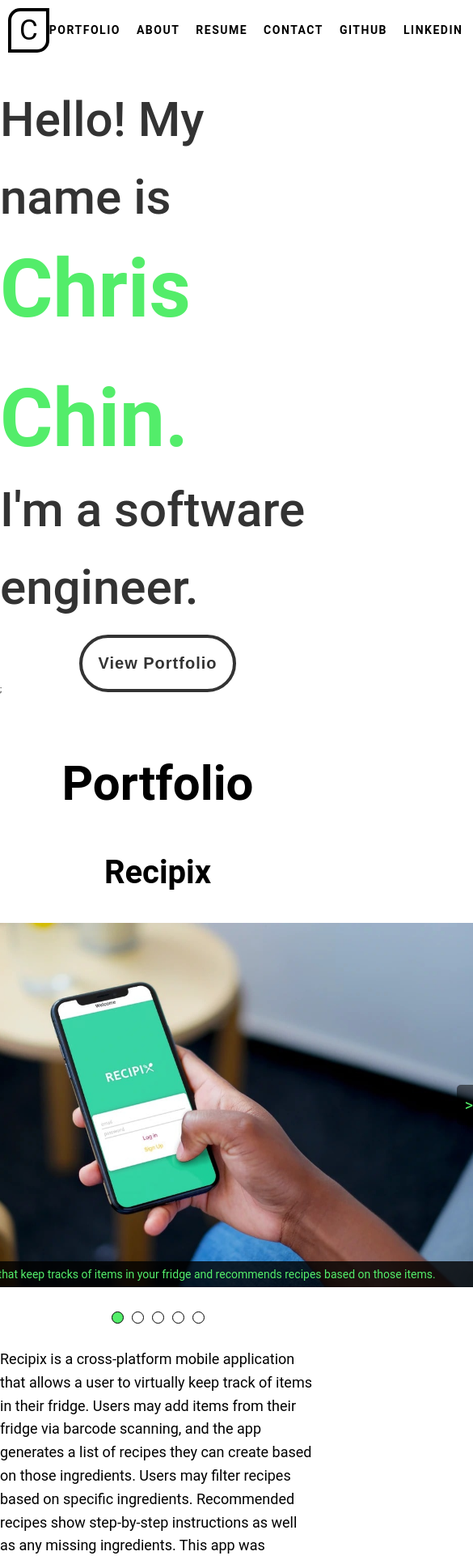
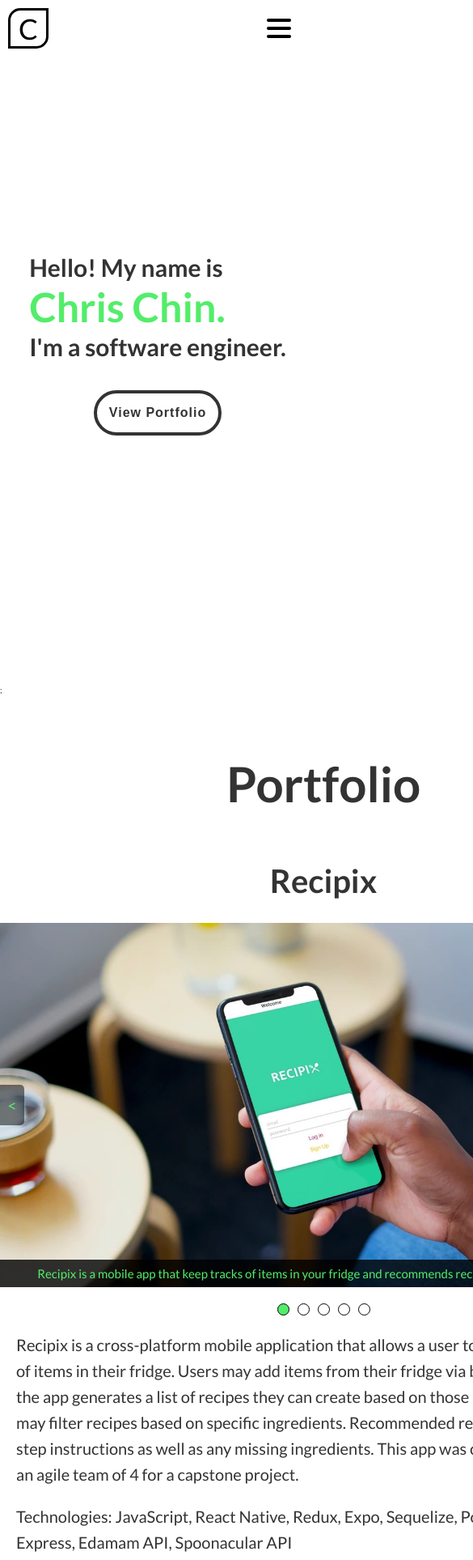
Before and after one commit to MohSin-sahi/Portfolio-React, a React (Create React App) app: page / in a window 390 px wide. Shown: the top 1927 px of the page at 81% size, 585 px wide, since content can reach past the window. Built offline with nearby package versions, Linux system fonts and the light colour scheme; the HTML template or start-up script is replaced by a standard one.

Commit message:
hamburger,header responsive

```diff
--- a/src/App.js
+++ b/src/App.js
@@ -8,14 +8,16 @@ import Footer from "./Footer";
 
 const App = () => {
   return (
+    <>
+      <Header />;
       <div className="container">
-      <Header />;
         <Portfolio />;
         <About />
         <Resume />
         <Contact />
         <Footer />
       </div>
+    </>
   );
 };
 
--- a/src/Contact.js
+++ b/src/Contact.js
@@ -1,27 +1,22 @@
 import React from "react";
 
 const Contact = () => {
-  const onHover = function () {
-    alert("this");
-  };
   return (
     <section className="contact_section">
       <h1 className="heading1">Contact</h1>
       <form className="form">
         <div className="form_group">
-          <label>Name</label>
           <input
             type="text"
             className="inHover"
             title="Please fill out this field."
             required
-            onClick={() => onHover()}
           />
           <span className="borBot"></span>
           <span className="borBotHov"></span>
+          <label>Name</label>
         </div>
         <div className="form_group">
-          <label>Email</label>
           <input
             type="email"
             className="inHover"
@@ -30,9 +25,9 @@ const Contact = () => {
           />
           <span className="borBot"></span>
           <span className="borBotHov"></span>
+          <label>Email</label>
         </div>
         <div className="form_group">
-          <label>Message</label>
           <textarea
             rows="7"
             className="inHover"
@@ -41,6 +36,7 @@ const Contact = () => {
           ></textarea>
           <span className="borBot"></span>
           <span className="borBotHov"></span>
+          <label>Message</label>
         </div>
         <div>
           <button className="btn form_btn">
--- a/src/HeadingCenter.js
+++ b/src/HeadingCenter.js
@@ -7,7 +7,7 @@ const HeadingCenter = () => {
         <p>Hello! My name is</p>
         <p>Chris Chin.</p>
         <p>I'm a software engineer.</p>
-        <button className="btn">view portfolio</button>
+        <button className="btn mt">view portfolio</button>
       </div>
     </div>
   );
--- a/src/Navbar.js
+++ b/src/Navbar.js
@@ -15,6 +15,12 @@ const Navbar = () => {
         c
       </a>
 
+      <input type="checkbox" />
+      <div class="hamburger">
+        <span class="lines line1"></span>
+        <span class="lines line2"></span>
+        <span class="lines line3"></span>
+      </div>
       <ul className="navbar_list">
         {menu.map((item, i) => (
           <li className="navbar_item" key={i}>
--- a/src/Portfolio.js
+++ b/src/Portfolio.js
@@ -4,13 +4,11 @@ import { portfolioData } from "./data";
 
 const Portfolio = () => {
   return (
-    <section>
-      <div className="portfolio">
-        <h1 className="heading1">Portfolio</h1>
-        {portfolioData.map((portfolioData, i) => (
-          <PortfolioSlider portfolioData={portfolioData} key={i} />
-        ))}
-      </div>
+    <section className="portfolio_section">
+      <h1 className="heading1">Portfolio</h1>
+      {portfolioData.map((portfolioData, i) => (
+        <PortfolioSlider portfolioData={portfolioData} key={i} />
+      ))}
     </section>
   );
 };
--- a/src/PortfolioSlider.js
+++ b/src/PortfolioSlider.js
@@ -13,7 +13,7 @@ const PortfolioSlider = ({ portfolioData }) => {
     setStep((step) => (step === portfolioData.slide.length - 1 ? 0 : step + 1));
   };
   return (
-    <>
+    <div className="portfolio">
       <h2 className="heading2">{portfolioData.title}</h2>
 
       <div className="slider_box">
@@ -56,7 +56,7 @@ const PortfolioSlider = ({ portfolioData }) => {
           ))}
         </div>
       </div>
-    </>
+    </div>
   );
 };
 
--- a/src/index.css
+++ b/src/index.css
@@ -1,3 +1,5 @@
+@import url("https://fonts.googleapis.com/css2?family=Lato:ital,wght@0,100;0,300;0,400;0,700;0,900;1,100;1,300;1,400;1,700;1,900&display=swap");
+
 *,
 *::after,
 *::before {
@@ -11,16 +13,18 @@ html {
 }
 body {
   font-weight: 400;
-  font-family: "Roboto", sans-serif;
+  font-family: "Lato", sans-serif;
   line-height: 1.6;
+  color: #333;
 }
 .container {
-  max-width: 85rem;
+  max-width: 100rem;
   margin: 0 auto;
 }
 .header {
   display: flex;
   flex-direction: column;
+  justify-content: center;
   gap: 4rem;
   height: 100vh;
   position: relative;
@@ -38,19 +42,23 @@ body {
   background-color: #fff;
   z-index: 100;
 }
+.navbar input,
+.navbar .hamburger {
+  display: none;
+}
 .navbar .logo {
   font-size: 3.5rem;
   text-decoration: none;
   text-transform: capitalize;
   color: #000;
   font-weight: 400;
-  width: 5.5rem;
-  height: 5.5rem;
+  width: 5rem;
+  height: 5rem;
   display: flex;
   justify-content: center;
   align-items: center;
   text-align: center;
-  border: 4px solid #000;
+  border: 3px solid #000;
   padding: 1rem;
   border-top-left-radius: 1.5rem;
   border-bottom-right-radius: 1.5rem;
@@ -62,7 +70,7 @@ body {
 .navbar .navbar_list {
   list-style: none;
   display: flex;
-  gap: 2rem;
+  gap: 2.5rem;
 }
 .navbar .navbar_item {
   font-size: 1.4rem;
@@ -73,7 +81,7 @@ body {
 }
 .navbar .navbar_link {
   text-decoration: none;
-  color: #000;
+  color: #333;
 }
 
 .navbar .navbar_link::after {
@@ -90,23 +98,119 @@ body {
   width: 100%;
   left: 0;
 }
+
+@media only screen and (max-width: 60em) {
+  .navbar input,
+  .navbar .hamburger {
+    display: block;
+  }
+
+  .navbar input {
+    width: 30px;
+    height: 24px;
+    position: absolute;
+    right: 30px;
+    z-index: 2000;
+    opacity: 0;
+    cursor: pointer;
+  }
+
+  .navbar .hamburger {
+    width: 30px;
+    height: 24px;
+    position: absolute;
+    right: 30px;
+    z-index: 1500;
+    border-radius: 10px;
+    display: flex;
+    justify-content: space-between;
+    flex-direction: column;
+  }
+
+  .hamburger .lines {
+    width: 100%;
+    height: 4px;
+    border-radius: 10px;
+    display: block;
+    background-color: #000;
+  }
+
+  .navbar_list {
+    position: absolute;
+    justify-content: space-around;
+    top: 0;
+    right: 0;
+    background-color: #fff;
+    box-shadow: 0rem 0.2rem 1.3rem rgba(#000, 0.7);
+    width: 45%;
+    border-left: 1px solid #000;
+    z-index: 1000;
+    text-align: center;
+    opacity: 0;
+    flex-direction: column;
+    transform: translateX(150%);
+    transition: all 0.6s ease-in-out;
+    height: calc(100vh - 70px);
+    top: 70px;
+    align-items: center;
+  }
+  .navbar_link {
+    &:link,
+    &:visited {
+      font-size: 1.6rem;
+    }
+  }
+  input[type="checkbox"]:checked ~ .navbar_list {
+    transform: translateX(0%);
+    opacity: 1;
+  }
+
+  .hamburger .line1 {
+    transform-origin: 0% 0%;
+    transition: transform 0.3s ease-in-out;
+  }
+
+  .hamburger .line3 {
+    transform-origin: 0% 100%;
+    transition: transform 0.3s ease-in-out;
+  }
+
+  input[type="checkbox"]:checked ~ .hamburger .line1 {
+    transform: rotate(45deg);
+    transition: 0.3s ease-in-out;
+    background-color: #000;
+  }
+
+  input[type="checkbox"]:checked ~ .hamburger .line2 {
+    display: none;
+  }
+
+  input[type="checkbox"]:checked ~ .hamburger .line3 {
+    transform: rotate(-45deg);
+    transition: 0.3s ease-in-out;
+    background-color: #000;
+  }
+}
 /* ///////////// Header Center //////////// */
 
 .head_center {
   display: flex;
   justify-content: center;
-  margin-top: 10rem;
 }
 .head_content {
-  width: 70rem;
   display: flex;
   flex-direction: column;
   gap: 1rem;
 }
 .head_center p:nth-child(odd) {
   font-size: 6rem;
-  font-weight: 500;
+  font-weight: 600;
   color: #333;
+}
+@media only screen and (max-width: 60em) {
+  .head_center p:nth-child(odd) {
+    font-size: 3rem;
+  }
 }
 .head_center p:nth-child(even) {
   font-size: 10rem;
@@ -115,10 +219,18 @@ body {
   margin-top: -2.5rem;
   margin-bottom: -2.5rem;
 }
+@media only screen and (max-width: 60em) {
+  .head_center p:nth-child(even) {
+    font-size: 5rem;
+  }
+}
+.mt {
+  margin-top: 2rem;
+}
 .btn {
   background-color: #fff;
   outline: none;
-  padding: 2rem;
+  padding: 1.5rem;
   font-size: 2rem;
   border-radius: 5rem;
   color: #333;
@@ -130,17 +242,31 @@ body {
   transition: all 0.3s ease-in-out;
   cursor: pointer;
 }
+@media only screen and (max-width: 60em) {
+  .btn {
+    font-size: 1.6rem;
+  }
+}
 .btn:hover {
   background-color: #53ed6a;
 }
 /* ///////////// Portfolio Section //////////// */
+
+.portfolio_section {
+  display: flex;
+  flex-direction: column;
+  justify-content: center;
+  align-items: center;
+  gap: 4rem;
+  width: 80rem;
+  margin: 6rem auto;
+}
 .portfolio {
   display: flex;
   flex-direction: column;
   justify-content: center;
   align-items: center;
-  gap: 3rem;
-  margin: 6rem 0;
+  gap: 2rem;
 }
 .heading1 {
   font-size: 6rem;
@@ -218,7 +344,7 @@ body {
   background-color: rgba(0, 0, 0, 0.8);
   width: 100%;
   text-align: center;
-  font-size: 1.4rem;
+  font-size: 1.5rem;
   padding: 0.5rem;
 }
 
@@ -239,8 +365,12 @@ body {
   background-color: #53ed6a;
 }
 
+.portfolio_text {
+  padding: 0 2rem;
+}
 .portfolio_text > p {
-  font-size: 1.8rem;
+  font-size: 2rem;
+  color: #333;
   margin-bottom: 2rem;
 }
 .btns_div {
@@ -251,7 +381,7 @@ body {
   padding: 1rem;
   font-size: 1.4rem;
   letter-spacing: 0;
-  font-weight: 500;
+  font-weight: 600;
   border: 2px solid #333;
   text-transform: uppercase;
   display: flex;
@@ -266,12 +396,17 @@ body {
 .about {
   display: flex;
   flex-direction: column;
-  gap: 4rem;
+  gap: 6rem;
+
   margin-bottom: 6rem;
 }
 .about_box {
+  width: 90rem;
   display: grid;
-  gap: 4rem;
+  margin: 0 auto;
+  gap: 6rem;
+  justify-content: center;
+  align-items: center;
   grid-template-columns: 1fr 2fr;
 }
 .img_box {
@@ -385,7 +520,7 @@ body {
 .hobby_box {
   display: flex;
   align-items: center;
-  gap: 4rem;
+  gap: 6rem;
 }
 .hobby_img-container {
   display: grid;
@@ -455,6 +590,7 @@ body {
   border: none;
   outline: none;
   resize: none;
+  background: none;
 }
 .form_group .borBot {
   display: block;
@@ -465,14 +601,18 @@ body {
   height: 2px;
   background-color: #000;
 }
-.form_group:hover .borBotHov {
+.form_group .borBotHov {
   display: block;
   position: absolute;
   top: 100%;
   left: 0;
+  width: 0%;
+  height: 3px;
+  background-color: #53ed6a;
+  transition: all 0.3s ease-in-out;
+}
+.inHover:focus ~ .borBotHov {
   width: 100%;
-  height: 2px;
-  background-color: red;
 }
 .form_group label {
   font-size: 1.6rem;
@@ -480,6 +620,12 @@ body {
   top: 6px;
   left: 6px;
   color: #969696;
+  z-index: -1;
+  transition: all 0.3s ease-in-out;
+}
+.inHover:focus ~ label {
+  font-size: 1.2rem;
+  top: -15px;
 }
 .form_btn {
   padding: 1rem;
```
Lines whose indentation alone changed are shown as unchanged.
